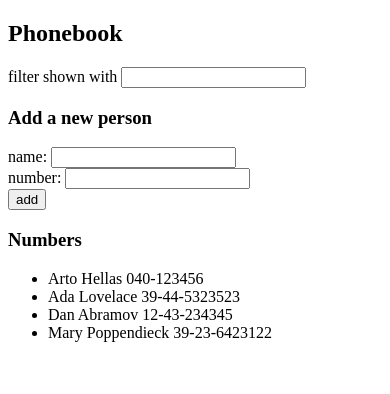
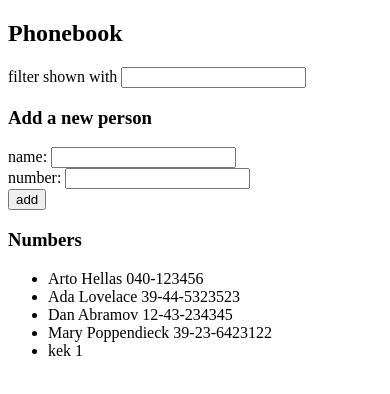
Before and after one commit to katgur/helsinki-fullstack, a React (Vite) app in the folder part2/phonebook/: page / in a window 390 px wide. Shown: the top 394 px of the page. Built offline with nearby package versions, Linux system fonts and the light colour scheme; data requests are answered from the project's data file.

Commit message:
2.12: The Phonebook step7

```diff
--- a/part2/phonebook/db.json
+++ b/part2/phonebook/db.json
@@ -1,5 +1,5 @@
 {
-  "persons":[
+  "persons": [
     {
       "name": "Arto Hellas",
       "number": "040-123456",
@@ -19,6 +19,11 @@
       "name": "Mary Poppendieck",
       "number": "39-23-6423122",
       "id": 4
+    },
+    {
+      "name": "kek",
+      "number": "1",
+      "id": 5
     }
   ]
 }
--- a/part2/phonebook/src/App.jsx
+++ b/part2/phonebook/src/App.jsx
@@ -21,8 +21,11 @@ const App = () => {
     if (hasSame) {
       alert(`Person with name '${data.name}' or number '${data.number}' is already added to phonebook`)
     } else {
-      setPersons([...persons, data])
-      reset()
+      axios.post('http://localhost:3001/persons', data)
+      .then(response => {
+        setPersons([...persons, response.data])
+        reset()
+      })
     }
   }
 
```
